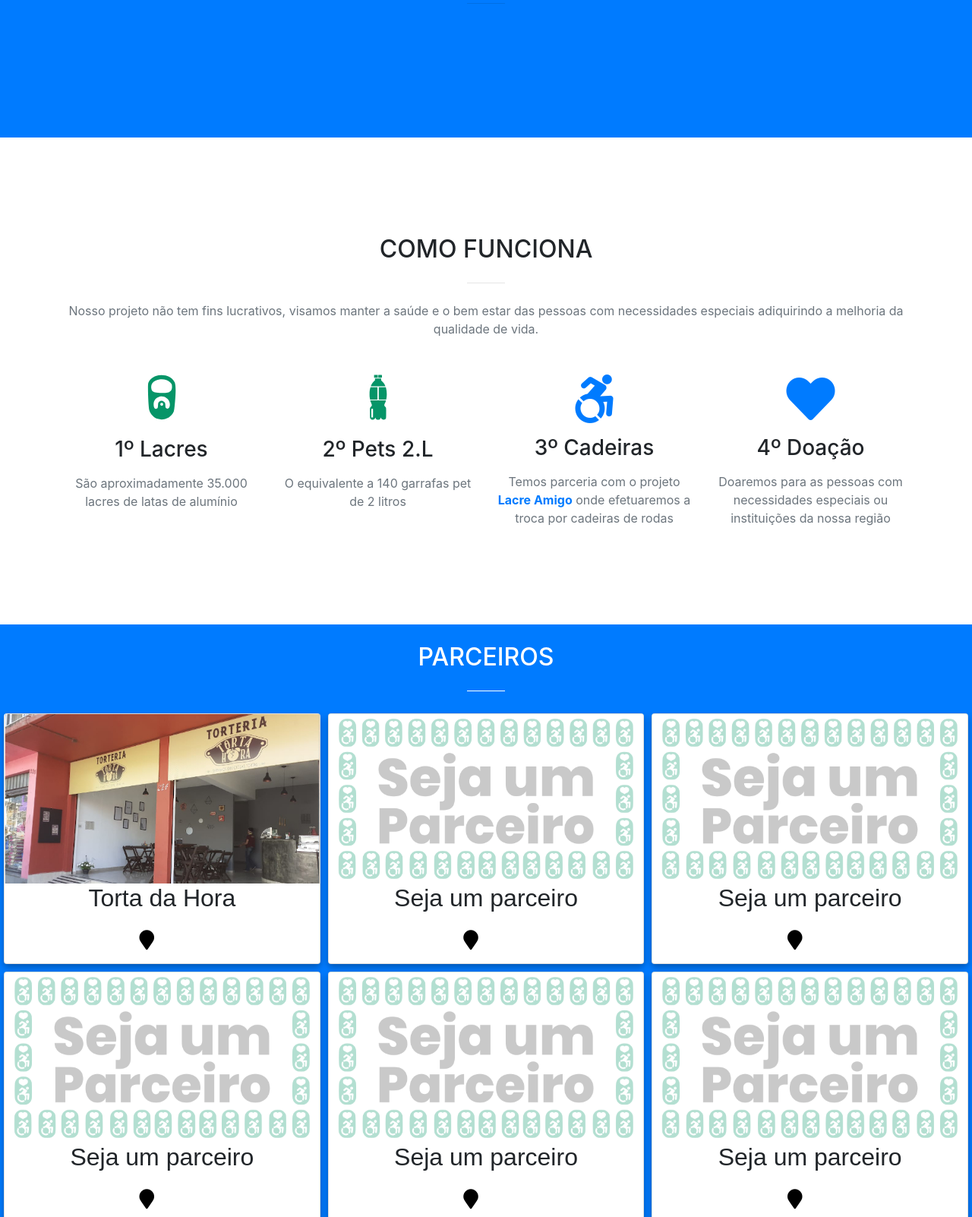
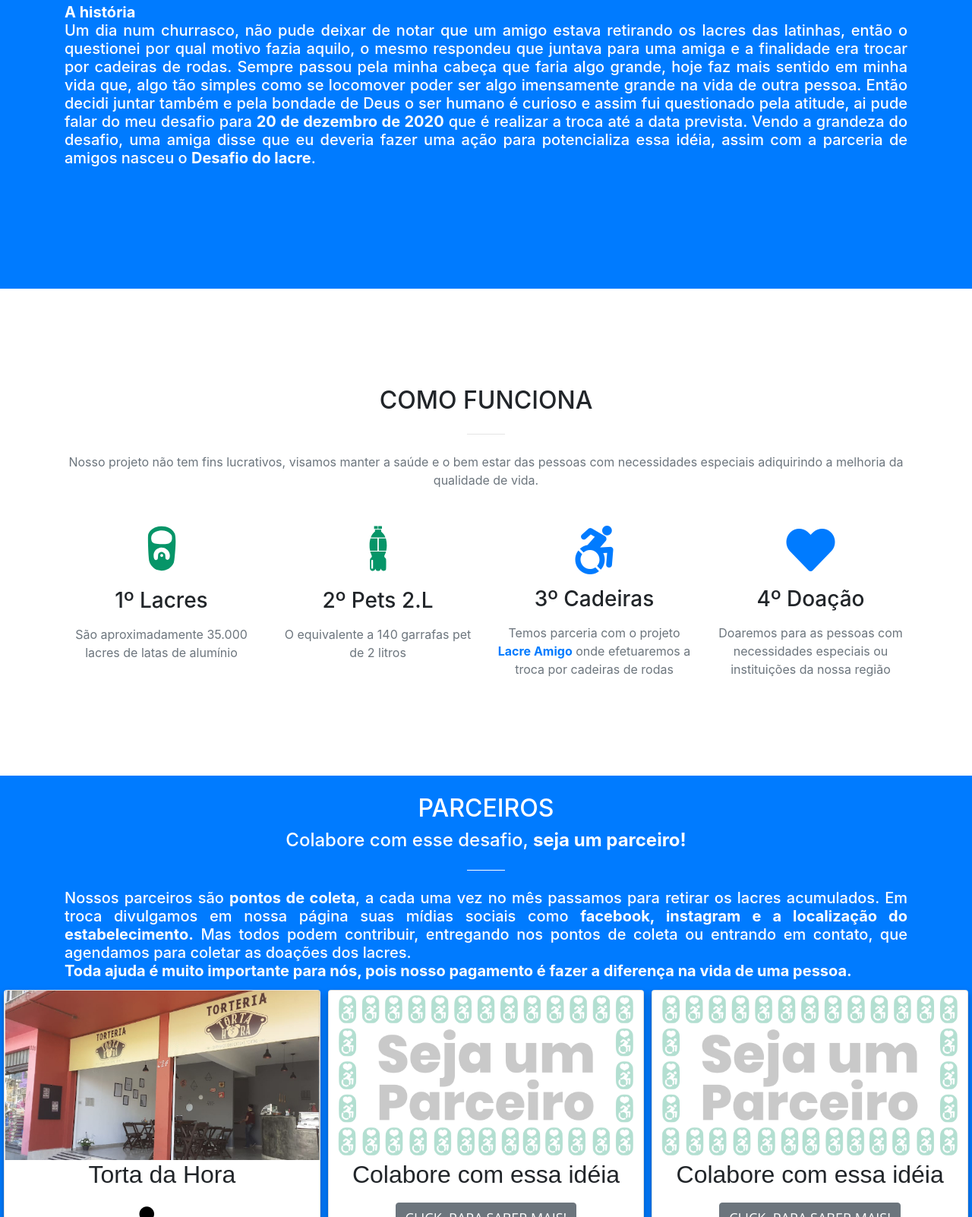
Before and after one commit to desafiodolacre/desafiodolacre, a website with bundled scripts: page index.html in a window 1280 px wide. Shown: the part 1171-2773 px from the top of the page at 76% size. Built offline with nearby package versions, Linux system fonts and the light colour scheme.

Commit message:
Alteração de textos no index, ajustes no layout parceiros

```diff
--- a/index.html
+++ b/index.html
@@ -211,8 +211,24 @@
             OS LACRES DESSAS LATINHAS PODEM MUDAR UMA VIDA.
             PODEMOS TROCAR POR UMA CADEIRA DE RODAS.
           </h4>
-          <hr class="my-auto">
-          <br>
+          <!-- <hr class="light my-4"> -->
+          <h5 class="section-heading text-white" style="text-align: justify;">
+            <strong>A história</strong><br>
+            Um dia num churrasco, não pude deixar de notar que um amigo
+            estava retirando os lacres das latinhas, então o questionei
+            por qual motivo fazia aquilo, o mesmo respondeu que juntava
+            para uma amiga e a finalidade era trocar por cadeiras de rodas.
+            Sempre passou pela minha cabeça que faria algo grande, hoje faz mais
+            sentido em minha vida que, algo tão simples como se locomover
+            poder ser algo imensamente grande na vida de outra pessoa.
+            Então decidi juntar também e pela bondade de Deus o ser humano é
+            curioso e assim fui questionado pela atitude, ai pude falar do
+            meu desafio para <strong>20 de dezembro de 2020</strong> que é
+            realizar a troca até a data prevista. Vendo a grandeza do desafio,
+            uma amiga disse que eu deveria fazer uma ação para potencializa
+            essa idéia, assim com a parceria de amigos nasceu o
+            <strong>Desafio do lacre</strong>.
+          </h5>
           <br>
           <!-- <p class="text-faded mb-4"><b><i>MISSÃO:</i></b> Gerar valores para os nossos clientes, contribuindo com o crescimento, satisfação, qualidade e maior lucratividade de suas próprias empresas.
             <hr class="my-auto">
@@ -302,7 +318,7 @@
 
         <div class="col-lg-3 col-md-6 text-center">
           <div class="service-box mt-5 mx-auto">
-            <i class="fas fa-4x text-primary mb-3 sr-icon-2 lacre"></i>
+            <i class="fas fa-4x text-primary mb-3 sr-icon-1 lacre"></i>
             <h3 class="mb-3">1º Lacres</h3>
             <p class="text-muted mb-0">São aproximadamente 35.000 lacres de latas de alumínio</p>
           </div>
@@ -332,6 +348,14 @@
           </div>
         </div>
       </div>
+
+      <!-- a ideia é colocar o graph aqui  -->
+      <!-- <div class="row">
+        <div id="graph">
+
+        </div>
+
+      </div> -->
     </div>
   </section>
 
@@ -340,8 +364,21 @@
     <div class="container">
       <div class="row">
         <div class="col-lg-12 text-center"><br>
-          <h2 class="section-heading" style="color: #FFF;">PARCEIROS</h2>
+          <h2 class="section-heading text-white">PARCEIROS</h2>
+          <h4 class="text-white">Colabore com esse desafio,
+            <strong>seja um parceiro!</strong></h4>
           <hr class="light my-4" >
+          <h5 class="section-heading text-white" style="text-align: justify;">
+            Nossos parceiros são <strong>pontos de coleta</strong>,
+            a cada uma vez no mês passamos para retirar os lacres acumulados.
+            Em troca divulgamos em nossa página suas mídias sociais como
+            <strong>facebook, instagram e a localização do estabelecimento.</strong>
+            Mas todos podem contribuir, entregando nos pontos de coleta
+            ou entrando em contato, que agendamos para coletar as doações dos lacres.
+            <br><strong>Toda ajuda é muito importante para nós, pois nosso pagamento
+            é fazer a diferença na vida de uma pessoa.</strong>
+            <br>
+          </h5>
         </div>
       </div>
     </div>
@@ -527,8 +564,18 @@
       <div class="row">
         <div class="col-lg-8 mx-auto text-center">
           <!-- Add logo -->
-          <img src="img/logo/logolacre.svg" width="150" />
-          <!-- <h2 class="section-heading">Let's Get In Touch!</h2> -->
+          <!-- <img src="img/logo/logolacre.svg" width="150" /> -->
+          <style>
+              .logolacre {
+                text-indent: -9999px;
+                width: 150px;
+                height: 150px;
+                background: url("./img/logo/logolacre.svg");
+                background-size: 150px 150px;
+
+              }
+          </style>
+          <i class="fas fa-fas fa-4x text-primary mb-3 sr-icon-1 logolacre"></i>
           <hr class="my-4">
           <h3 class="mb-5">
             <strong>Seja um parceiro!</strong>
@@ -565,6 +612,7 @@
   <script src="./js/parceiros.js"></script>
   <script src="js/creative.min.js"></script>
   <script src="src/static/js/index.js"></script>
+  <script src="./js/graph.js"></script>
 
 </body>
 
--- a/js/parceiros.js
+++ b/js/parceiros.js
@@ -62,26 +62,28 @@ window.addEventListener('load',function(){
         a_face = document.createElement('a');
         i_face = document.createElement('i');
         br = document.createElement('br');
+        button = document.createElement('a');
+
         // styles
         div_col.className = "col-lg-4 col-sm-6";
         div.className = 'card';
         div_a.style = "margin: 10px 0";
         img.style="width:100%";
-
+        // fas fa-fas fa-4x text-primary mb-3 sr-icon-1
         i_insta.className = 'fa fa-instagram';
         i_point.className = 'fa fa-map-marker';
         i_face.className = 'fa fa-facebook';
+        button.className = "btn btn-secondary";
 
         if(parceiro[0]=='default'){
             img.style = 'opacity: 0.3; filter: alpha(opacity=30);width:100%;'
-            a_point.onclick = toast;
-            a_insta.onclick = toast;
-            a_face.onclick = toast;
-            a_point.className += " js-scroll-trigger";
-            a_insta.className += " js-scroll-trigger";
-            a_face.className += " js-scroll-trigger";
+            text_button = document.createTextNode('Click, para saber mais!');
+            button.appendChild(text_button);
+            button.onclick = toast;
+            button.href = '#contact';
+            button.style = 'font-size:18px; color:#FFF;'
+            div_a.appendChild(button);
         }
-
 
 
         // set data
@@ -103,9 +105,11 @@ window.addEventListener('load',function(){
         // add na DOM
         div.appendChild(img);
         div.appendChild(h2_nome);
-        div_a.appendChild(a_point);
-        div_a.appendChild(a_insta);
-        div_a.appendChild(a_face);
+        if(parceiro[0]!="default"){
+            div_a.appendChild(a_point);
+            div_a.appendChild(a_insta);
+            div_a.appendChild(a_face);
+        }
         div.appendChild(div_a);
         div_col.appendChild(div);
         div_parceiro.appendChild(div_col);
--- a/parceiros.json
+++ b/parceiros.json
@@ -1,7 +1,7 @@
 [
     {
         "img":"default",
-        "nome":"Seja um parceiro",
+        "nome":"Colabore com essa idéia",
         "point":"#contact",
         "instagram":"#contact",
         "facebook":"#contact"
@@ -16,4 +16,6 @@
         "facebook":"https://www.facebook.com/Tortadahora-110688966964897"
         }
 
+
+
 ]
```
Also changed, not shown: img/svg/pet_graph.svg (added).
